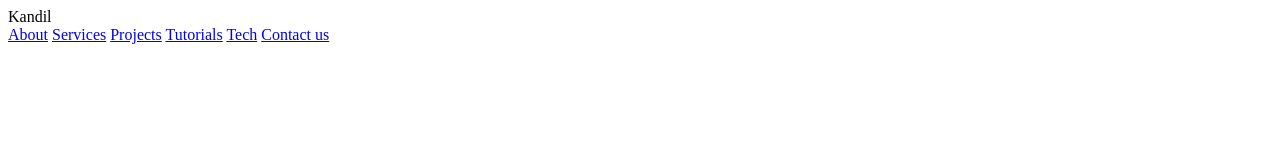
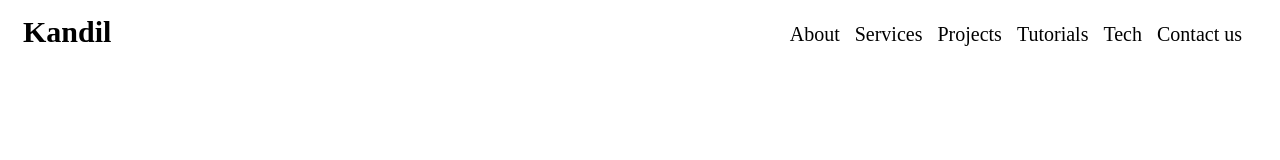
Before and after one commit to Youssef5107/cv-project, a plain HTML site: page index.html in a window 1280 px wide. Drawn offline with Linux system fonts and the light colour scheme.

Commit message:
style.design header content

```diff
--- a/index.html
+++ b/index.html
@@ -3,18 +3,19 @@
 <head>
     <meta charset="UTF-8">
     <meta name="viewport" content="width=device-width, initial-scale=1.0">
+    <link rel="stylesheet" href="style.css">
     <title>portfolio</title>
 </head>
 <body>
     <header>
         <div class="main-page-title">Kandil</div>
         <nav>
-            <a href="#">About</a>
-            <a href="#">Services</a>
-            <a href="#">Projects</a>
-            <a href="#">Tutorials</a>
-            <a href="#">Tech</a>
-            <a href="#">Contact us</a>
+            <a class="nav-link" href="#">About</a>
+            <a class="nav-link" href="#">Services</a>
+            <a class="nav-link" href="#">Projects</a>
+            <a class="nav-link" href="#">Tutorials</a>
+            <a class="nav-link" href="#">Tech</a>
+            <a class="nav-link" href="#">Contact us</a>
         </nav>
 
     </header>
--- a/style.css
+++ b/style.css
@@ -0,0 +1,28 @@
+body{
+    height: 100vh;
+
+}
+
+header{
+    display: flex;
+}
+
+.main-page-title{
+    padding: 7px 0px 0px 15px;
+    font-weight: bold;
+    font-size: 30px
+}
+
+nav{
+    display: flex;
+    flex-grow: 1;
+    justify-content: end;
+    padding: 15px 15px 0px 0px;
+}
+
+.nav-link{
+    color: black;
+    text-decoration: none;
+    margin-right: 15px;
+    font-size: 20px;
+}
```
